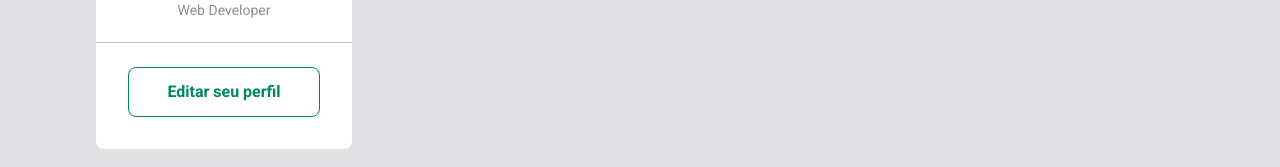
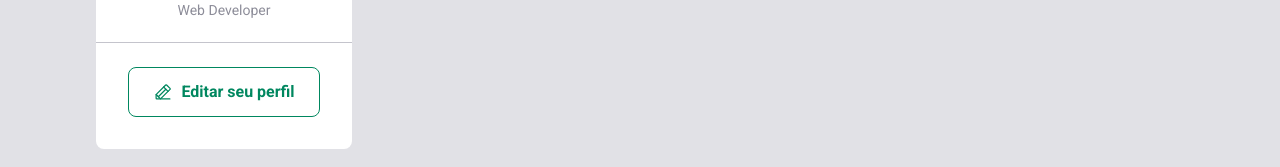
Before and after one commit to maxmonteiro/react-feed, a React (Vite) app: page / in a window 1280 px wide. Shown: the part 244-411 px from the top of the page. Built offline with nearby package versions, Linux system fonts and the light colour scheme.

Commit message:
cria estilo da sidebar

```diff
--- a/src/components/Sidebar.jsx
+++ b/src/components/Sidebar.jsx
@@ -1,4 +1,5 @@
 import styles from './Sidebar.module.css'
+import { PencilLine } from 'phosphor-react'
 
 export function Sidebar() {
     return (
@@ -18,7 +19,10 @@
             </div>
 
             <footer>
-                <a href="#">Editar seu perfil</a>
+                <a href="#">
+                    <PencilLine size={20}/>
+                    Editar seu perfil
+                </a>
             </footer>
         </aside>
     );
--- a/src/components/Sidebar.module.css
+++ b/src/components/Sidebar.module.css
@@ -47,6 +47,7 @@
     display: flex;
     align-items: center;
     justify-content: center;
+    gap: 0.50rem;
 
     width: 100%;
     height: 50px;
@@ -57,4 +58,11 @@
     background: transparent;
     border: 1px solid var(--green-500);
     border-radius: 8px;
+
+    transition: color 0.1s, background-color 0.1s;
 }
+
+.sidebar footer a:hover {
+    background-color: var(--green-500);
+    color: var(--white);
+}
```
